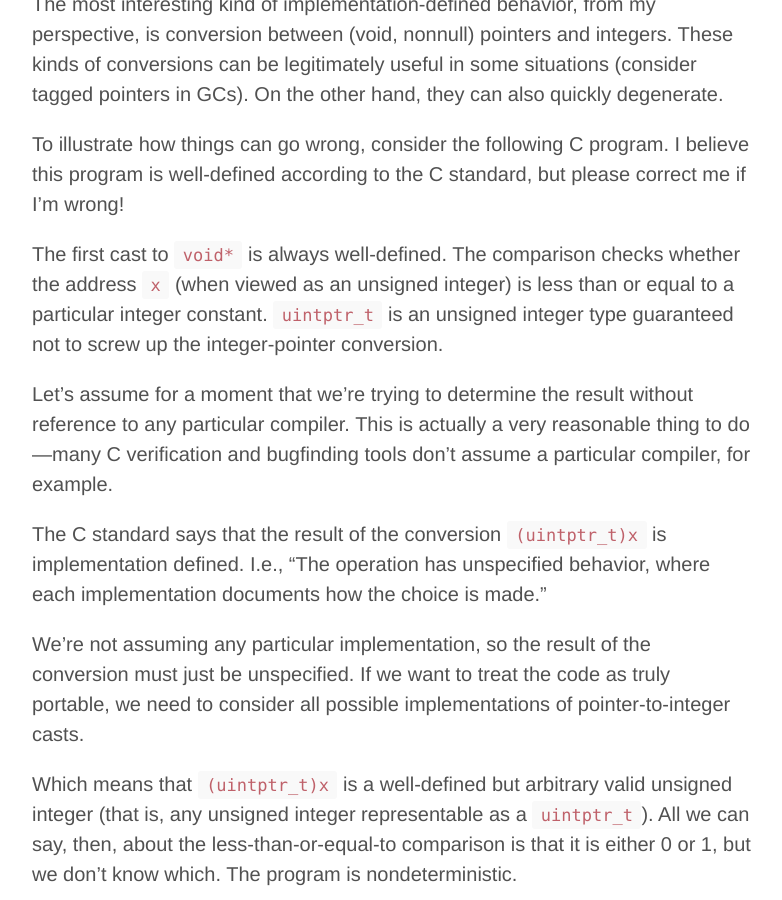
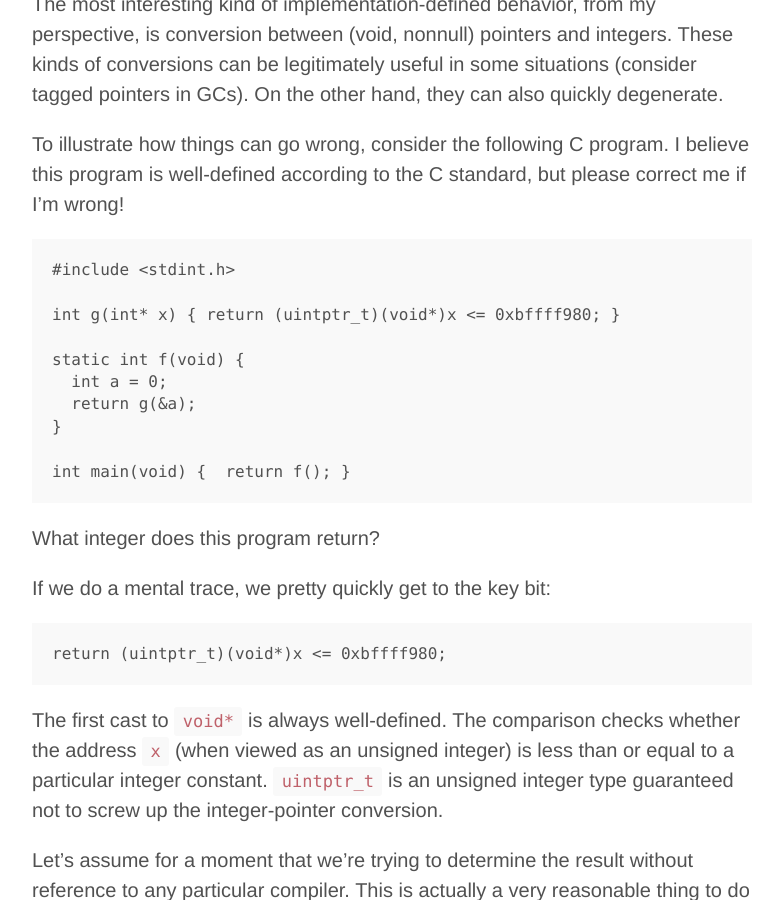
Before and after one commit to gstew5/gstew5.github.io, a Jekyll site: the page built from index.html, in a window 1280 px wide and 900 px high, scrolled down 1582 px. Shown: the whole window, without its empty margins (248-1030 px from the left). Built offline with Jekyll 4.4.1, drawn with Linux system fonts in a browser that asks for light colours; Markdown is read by kramdown in place of the engine named in the settings; the list of posts is cut into pages by our own code.

Commit message:
Update 2014-07-21-implementation-defined-behavior-in-c.md

````diff
--- a/_posts/2014-07-21-implementation-defined-behavior-in-c.md
+++ b/_posts/2014-07-21-implementation-defined-behavior-in-c.md
@@ -42,7 +42,26 @@
 
 To illustrate how things can go wrong, consider the following C program. I believe this program is well-defined according to the C standard, but please correct me if I'm wrong!
 
+```C
+#include <stdint.h>
 
+int g(int* x) { return (uintptr_t)(void*)x <= 0xbffff980; }
+
+static int f(void) {
+  int a = 0;
+  return g(&a);
+}
+
+int main(void) {  return f(); }
+```
+
+What integer does this program return?
+
+If we do a mental trace, we pretty quickly get to the key bit:
+
+```C
+return (uintptr_t)(void*)x <= 0xbffff980;
+```
 
 The first cast to `void*` is always well-defined.
 The comparison checks whether the address `x` (when viewed as an unsigned integer) is less than or equal to a particular integer constant. `uintptr_t` is an unsigned integer type guaranteed not to screw up the integer-pointer conversion.
````
